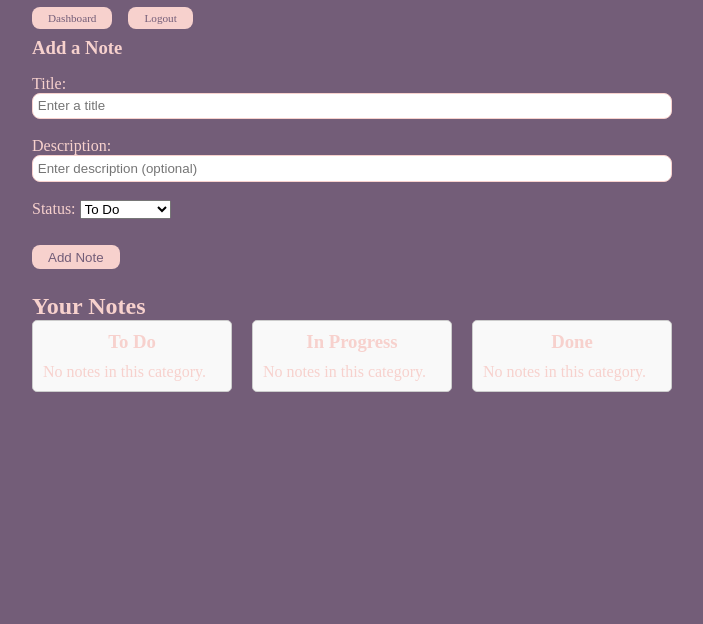
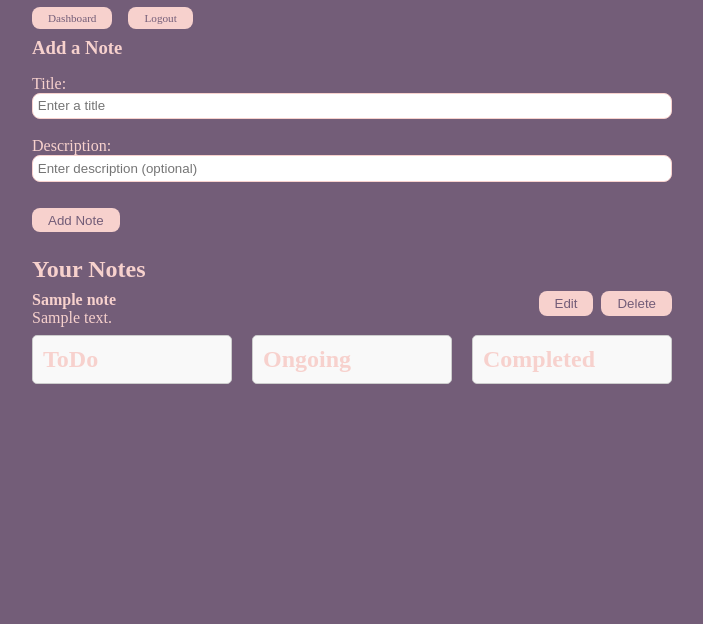
Before and after one commit to NimsaraPeiris/flask-notes-app, a Flask app: page / in a window 1280 px wide. Shown: the part 134-758 px from the top of the page, without its empty margins (288-991 px from the left). Run offline with Flask 3, Linux system fonts and the light colour scheme; the visitor is signed in with stand-in values (Sample User, id 1); tables that the repository leaves empty hold one stand-in row (values such as "Sample post").

Commit message:
kanban is not working

```diff
--- a/app.py
+++ b/app.py
@@ -65,6 +65,7 @@
             id INTEGER PRIMARY KEY AUTOINCREMENT,
             title TEXT NOT NULL,
             description TEXT,
+            status TEXT DEFAULT 'To Do',
             created_at TIMESTAMP DEFAULT CURRENT_TIMESTAMP,
             user_id INTEGER NOT NULL,
             FOREIGN KEY (user_id) REFERENCES users(id)
@@ -75,7 +76,20 @@
         conn.close()
         app.logger.info("Database and tables created successfully!")
     else:
+        conn = sqlite3.connect(db_path)
+        cursor = conn.cursor()
+
+        # Check if the `status` column exists, and add it if missing
+        cursor.execute("PRAGMA table_info(notes)")
+        columns = [column[1] for column in cursor.fetchall()]
+        if "status" not in columns:
+            cursor.execute("ALTER TABLE notes ADD COLUMN status TEXT DEFAULT 'To Do'")
+            conn.commit()
+            app.logger.info("Added missing 'status' column to notes table.")
+
+        conn.close()
         app.logger.info("Database already exists")
+
 
 
 # Initialize the databse
@@ -160,6 +174,7 @@
         )
         user_notes = cursor.fetchall()
 
+
     return render_template("dashboard.html", notes=user_notes)
 
 
@@ -171,18 +186,45 @@
 
     task = request.form["title"]
     category = request.form.get("description")
+    status = request.form.get("status", "To Do")  # Get the status from the form (default to "To Do")
     user_id = session["user_id"]
 
     # Insert the new note into the database
     with get_db() as conn:
         cursor = conn.cursor()
         cursor.execute(
-            "INSERT INTO notes (title, user_id, description) VALUES (?, ?, ?)",
-            (task, user_id, category),
+            "INSERT INTO notes (title, user_id, description, status) VALUES (?, ?, ?, ?)",
+            (task, user_id, category, status),
         )
         conn.commit()
 
     return redirect(url_for("dashboard"))
+
+@app.route('/get_tasks', methods=['GET'])
+def get_tasks():
+    if "user_id" not in session:
+        return redirect(url_for("login"))
+
+    user_id = session["user_id"]
+    with get_db() as conn:
+        cursor = conn.cursor()
+        cursor.execute("SELECT * FROM notes WHERE user_id = ?", (user_id,))
+        tasks = cursor.fetchall()
+
+    return jsonify({'tasks': [dict(task) for task in tasks]})
+
+@app.route('/update_task_status/<int:task_id>/<string:new_status>', methods=['POST'])
+def update_task_status(task_id, new_status):
+    if "user_id" not in session:
+        return redirect(url_for("login"))
+
+    user_id = session["user_id"]
+    with get_db() as conn:
+        cursor = conn.cursor()
+        cursor.execute("UPDATE notes SET status = ? WHERE id = ? AND user_id = ?", (new_status, task_id, user_id))
+        conn.commit()
+
+    return '', 200
 
 
 @app.route("/delete_note/<int:note_id>", methods=["POST"])
--- a/templates/dashboard.html
+++ b/templates/dashboard.html
@@ -8,83 +8,63 @@
     <label for="title">Title:</label>
     <input type="text" id="title" name="title" placeholder="Enter a title" required>
     <br><br>
-    <label for="description">Description:</label>
+    <label for="category">Description:</label>
     <input type="text" id="description" name="description" placeholder="Enter description (optional)">
-    <br><br>
-    <label for="status">Status:</label>
-    <select id="status" name="status">
-        <option value="To Do">To Do</option>
-        <option value="In Progress">In Progress</option>
-        <option value="Done">Done</option>
-    </select>
     <br><br>
     <button type="submit">Add Note</button>
 </form>
 
 <h2>Your Notes</h2>
-<div class="kanban-board">
-    <!-- To Do Column -->
-    <div class="kanban-column">
-        <h3>To Do</h3>
-        <ul>
-            {% for note in notes if note[3] == 'To Do' %}
-            <li class="kanban-card">
-                <strong>{{ note[1] }}</strong>
-                <p>{{ note[2] }}</p>
+<ul class="user-notes">
+    {% for note in notes %}
+        <li>
+            <div class="user-note">
+                <div class="note-content"> <strong> {{ note[1] }} </strong>
+                <br>
+                {{ note[2] }}
+            </div>
+
+                <div class="note-actions">
                     <form method="POST" action="{{ url_for('edit_note', note_id=note[0]) }}">
                         <button type="submit">Edit</button>
                     </form>
+                </div>
+
+                <div class="note-actions">
                     <form method="POST" action="{{ url_for('delete_note', note_id=note[0]) }}">
                         <button type="submit">Delete</button>
                     </form>
+                </div>
+            </div>
         </li>
     {% else %}
-            <li>No notes in this category.</li>
+        <li>No notes found. Add some!</li>
     {% endfor %}
 </ul>
+
+<div class="box-border relative w-auto mt-4 overflow-scroll">
+    <div class="box-border inline-flex min-h-screen py-2" style="overflow-x: auto">
+        <div id="kanban-board" class="kanban-board">
+            <!-- ToDo Column -->
+            <div class="kanban-column" id="todo-column">
+                <h2>ToDo</h2>
+                <ul id="todo-tasks"></ul>
             </div>
-
-    <!-- In Progress Column -->
-    <div class="kanban-column">
-        <h3>In Progress</h3>
-        <ul>
-            {% for note in notes if note[3] == 'In Progress' %}
-            <li class="kanban-card">
-                <strong>{{ note[1] }}</strong>
-                <p>{{ note[2] }}</p>
-                <form method="POST" action="{{ url_for('edit_note', note_id=note[0]) }}">
-                    <button type="submit">Edit</button>
-                </form>
-                <form method="POST" action="{{ url_for('delete_note', note_id=note[0]) }}">
-                    <button type="submit">Delete</button>
-                </form>
-            </li>
-            {% else %}
-            <li>No notes in this category.</li>
-            {% endfor %}
-        </ul>
+            <!-- Ongoing Column -->
+            <div class="kanban-column" id="ongoing-column">
+                <h2>Ongoing</h2>
+                <ul id="ongoing-tasks"></ul>
             </div>
-
-    <!-- Done Column -->
-    <div class="kanban-column">
-        <h3>Done</h3>
-        <ul>
-            {% for note in notes if note[3] == 'Done' %}
-            <li class="kanban-card">
-                <strong>{{ note[1] }}</strong>
-                <p>{{ note[2] }}</p>
-                <form method="POST" action="{{ url_for('edit_note', note_id=note[0]) }}">
-                    <button type="submit">Edit</button>
-                </form>
-                <form method="POST" action="{{ url_for('delete_note', note_id=note[0]) }}">
-                    <button type="submit">Delete</button>
-                </form>
-            </li>
-            {% else %}
-            <li>No notes in this category.</li>
-            {% endfor %}
-        </ul>
+            <!-- Completed Column -->
+            <div class="kanban-column" id="completed-column">
+                <h2>Completed</h2>
+                <ul id="completed-tasks"></ul>
+            </div>
+        </div>
     </div>
 </div>
 
+
 {% endblock %}
+
+<script src="../static/script.js"></script>
```
Also changed, not shown: static/script.js (added, +46 -0 lines), database.db (added). Lines whose indentation alone changed are shown as unchanged.
